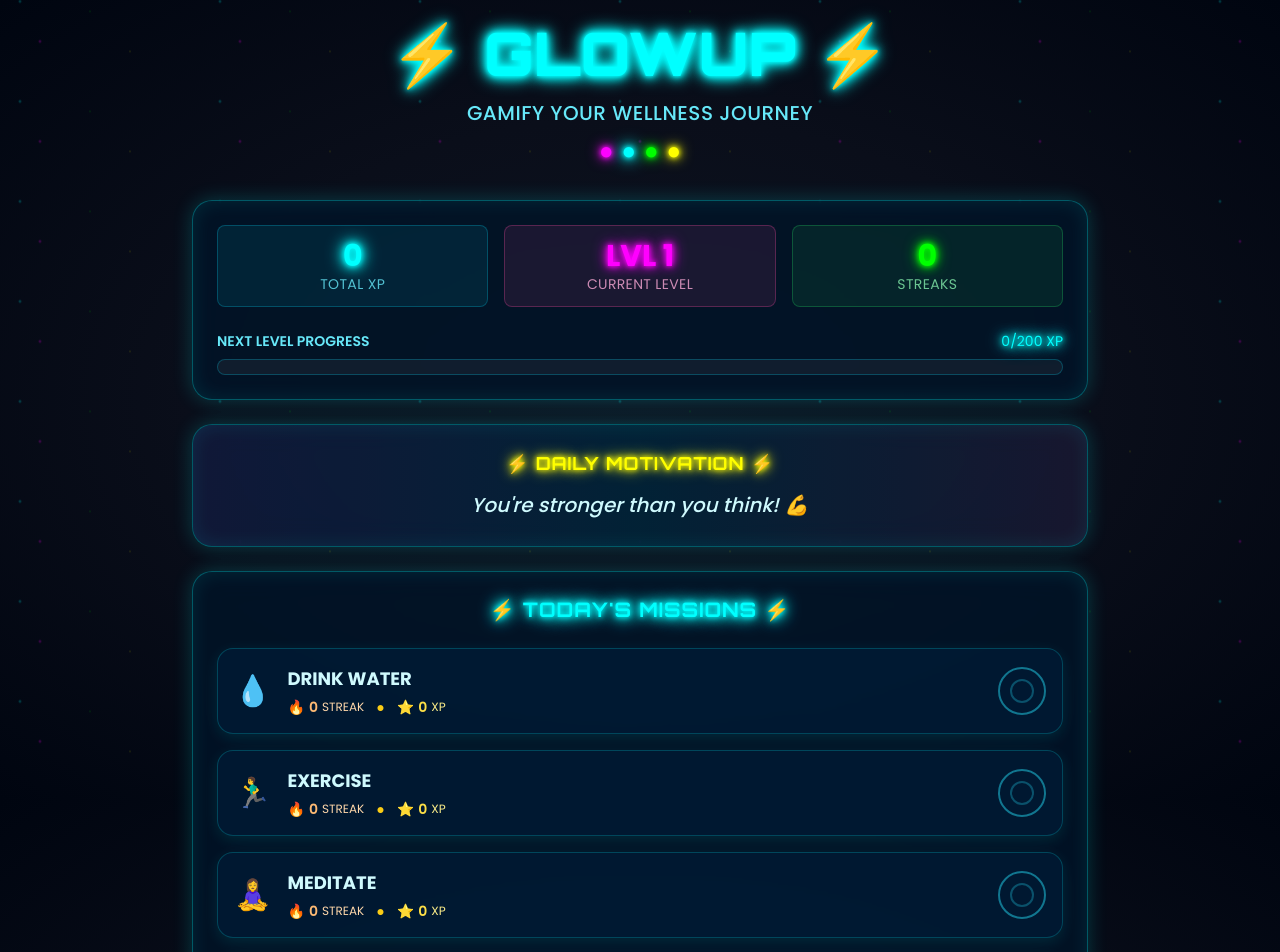
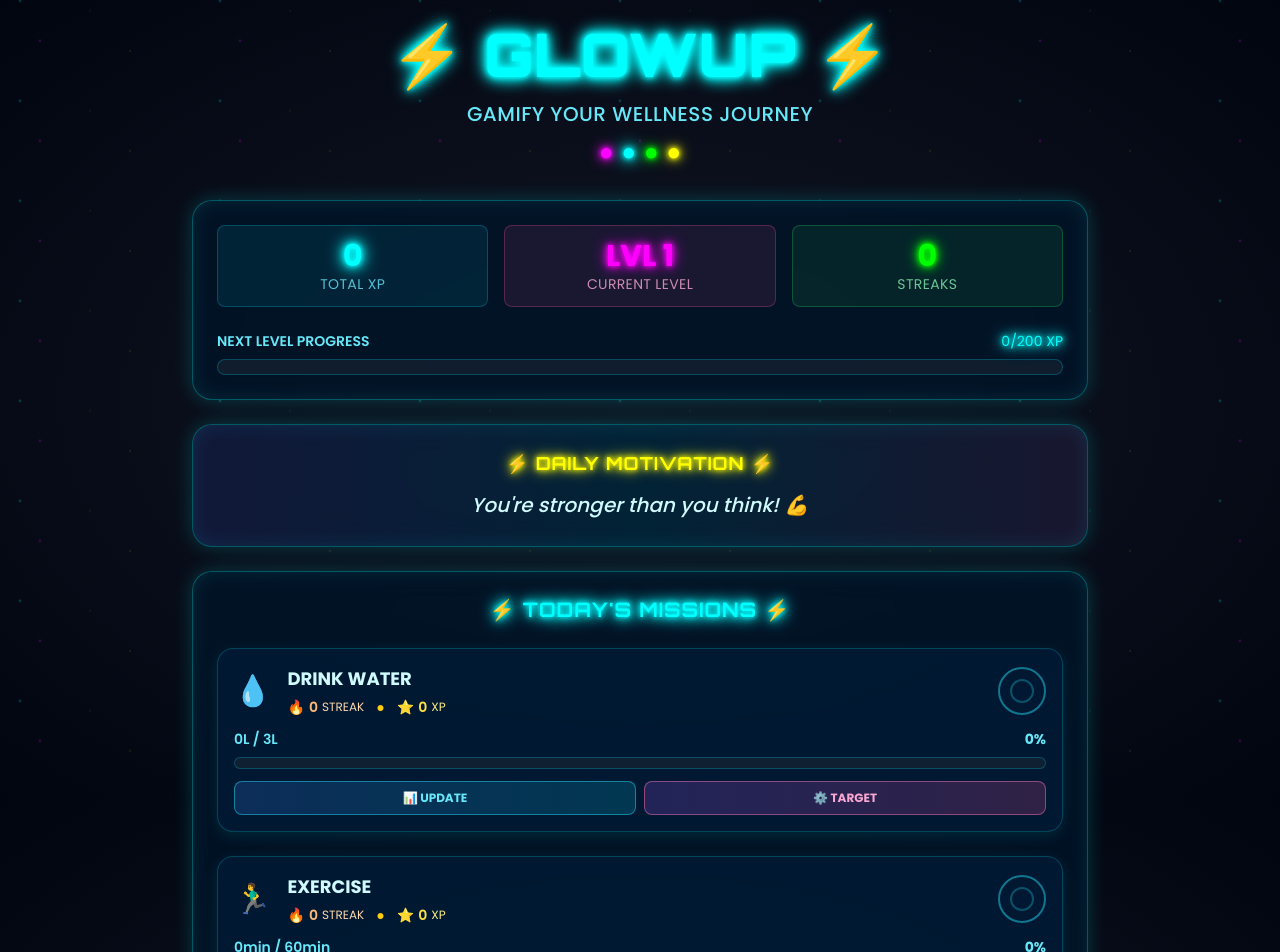
Before and after one commit to A2Zcoder404/GlowUp, a Next.js app: page / in a window 1280 px wide. Shown: the top 952 px of the page. Built offline with nearby package versions, Linux system fonts and the light colour scheme.

Commit message:
Update habits section with progress bars and control buttons
cgen-54b3edf6d8a9400b8cac06df2629520f

```diff
--- a/app/page.tsx
+++ b/app/page.tsx
@@ -411,17 +411,21 @@ export default function Home() {
         {/* Habits */}
         <div className="glow-card p-6 mb-6">
           <h3 className="text-xl font-bold neon-text mb-6 tracking-wider text-center">⚡ TODAY'S MISSIONS ⚡</h3>
-          <div className="space-y-4">
-            {userData.habits.map(habit => (
+          <div className="space-y-6">
+            {userData.habits.map(habit => {
+              const progressPercentage = getProgressPercentage(habit)
+              const progressColor = getProgressColor(progressPercentage)
+
+              return (
                 <div
                   key={habit.id}
-                className={`habit-card flex items-center justify-between p-4 cursor-pointer transition-all duration-300 ${
+                  className={`habit-card p-4 transition-all duration-300 ${
                     habit.completedToday
-                    ? 'habit-completed completion-animation'
-                    : 'hover:scale-102'
+                      ? 'habit-completed'
+                      : ''
                   }`}
-                onClick={() => toggleHabit(habit.id)}
                 >
+                  <div className="flex items-center justify-between mb-3">
                     <div className="flex items-center space-x-4">
                       <div className="text-3xl relative">
                         {habit.icon}
@@ -450,10 +454,11 @@ export default function Home() {
                         </div>
                       </div>
                     </div>
+
                     <div className={`w-12 h-12 rounded-full border-2 flex items-center justify-center transition-all duration-300 ${
                       habit.completedToday
                         ? 'bg-green-500/80 border-green-400 scale-110 neon-green shadow-lg shadow-green-500/50'
-                    : 'border-cyan-400/50 hover:border-cyan-400 hover:shadow-lg hover:shadow-cyan-500/30'
+                        : 'border-cyan-400/50'
                     }`}>
                       {habit.completedToday ? (
                         <span className="text-white text-2xl font-bold">✓</span>
@@ -462,7 +467,53 @@ export default function Home() {
                       )}
                     </div>
                   </div>
-            ))}
+
+                  {/* Progress Section */}
+                  <div className="mb-3">
+                    <div className="flex justify-between text-sm mb-2">
+                      <span className="text-cyan-300 font-semibold">
+                        {habit.progress}{habit.progressUnit} / {habit.target}{habit.targetUnit}
+                      </span>
+                      <span className={`font-bold ${
+                        progressPercentage >= 100 ? 'neon-green' :
+                        progressPercentage >= 75 ? 'text-yellow-400' :
+                        'text-cyan-300'
+                      }`}>
+                        {progressPercentage.toFixed(0)}%
+                      </span>
+                    </div>
+                    <div className="w-full bg-gray-800/50 rounded-full h-3 border border-cyan-500/30">
+                      <div
+                        className={`h-3 rounded-full transition-all duration-500 ease-out bg-gradient-to-r ${progressColor}`}
+                        style={{ width: `${Math.min(progressPercentage, 100)}%` }}
+                      ></div>
+                    </div>
+                  </div>
+
+                  {/* Control Buttons */}
+                  <div className="flex space-x-2">
+                    <button
+                      onClick={(e) => {
+                        e.stopPropagation()
+                        setShowProgressModal(habit.id)
+                      }}
+                      className="flex-1 px-3 py-2 bg-gradient-to-r from-blue-500/20 to-cyan-500/20 border border-cyan-400/50 text-cyan-300 rounded-lg font-bold text-xs hover:from-blue-500/30 hover:to-cyan-500/30 hover:border-cyan-400 transition-all"
+                    >
+                      📊 UPDATE
+                    </button>
+                    <button
+                      onClick={(e) => {
+                        e.stopPropagation()
+                        setShowTargetModal(habit.id)
+                      }}
+                      className="flex-1 px-3 py-2 bg-gradient-to-r from-purple-500/20 to-pink-500/20 border border-pink-400/50 text-pink-300 rounded-lg font-bold text-xs hover:from-purple-500/30 hover:to-pink-500/30 hover:border-pink-400 transition-all"
+                    >
+                      ⚙️ TARGET
+                    </button>
+                  </div>
+                </div>
+              )
+            })}
           </div>
         </div>
 
```
Lines whose indentation alone changed are shown as unchanged.
